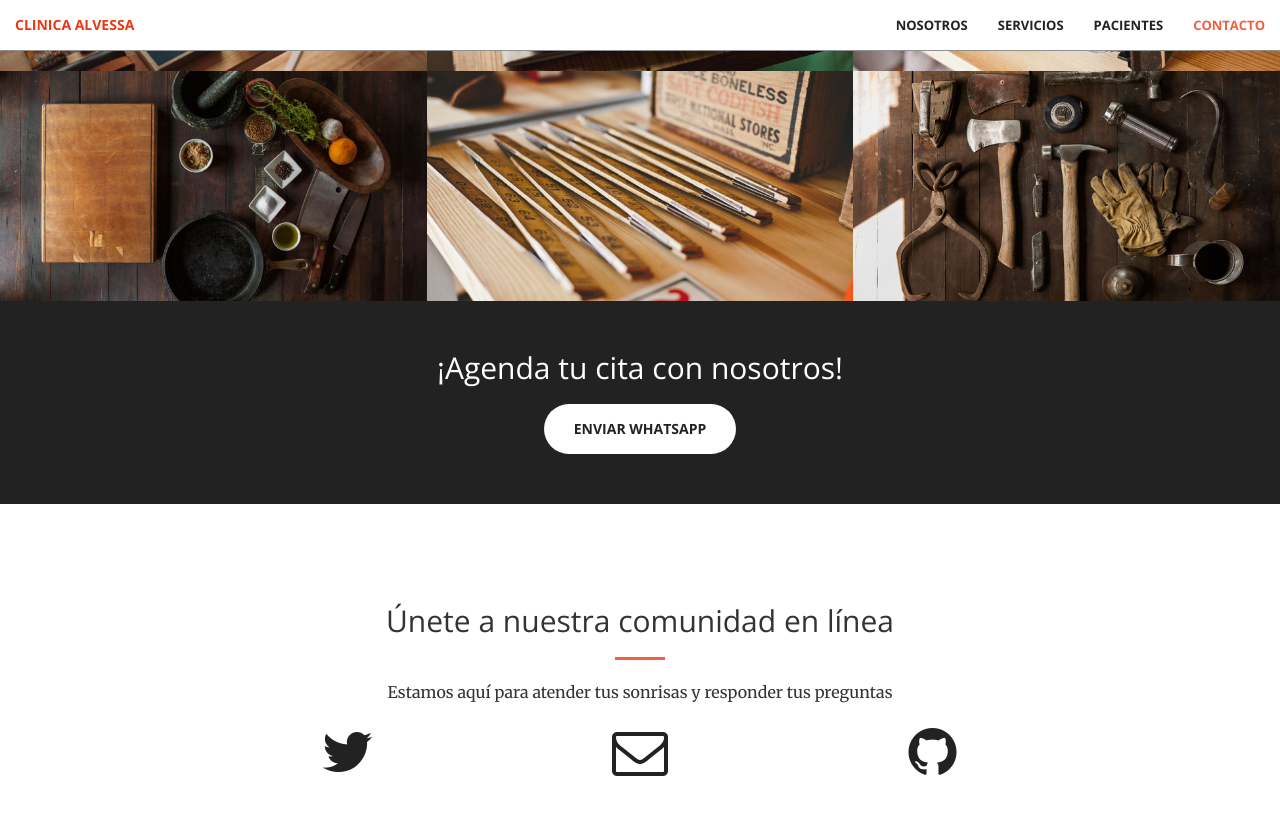
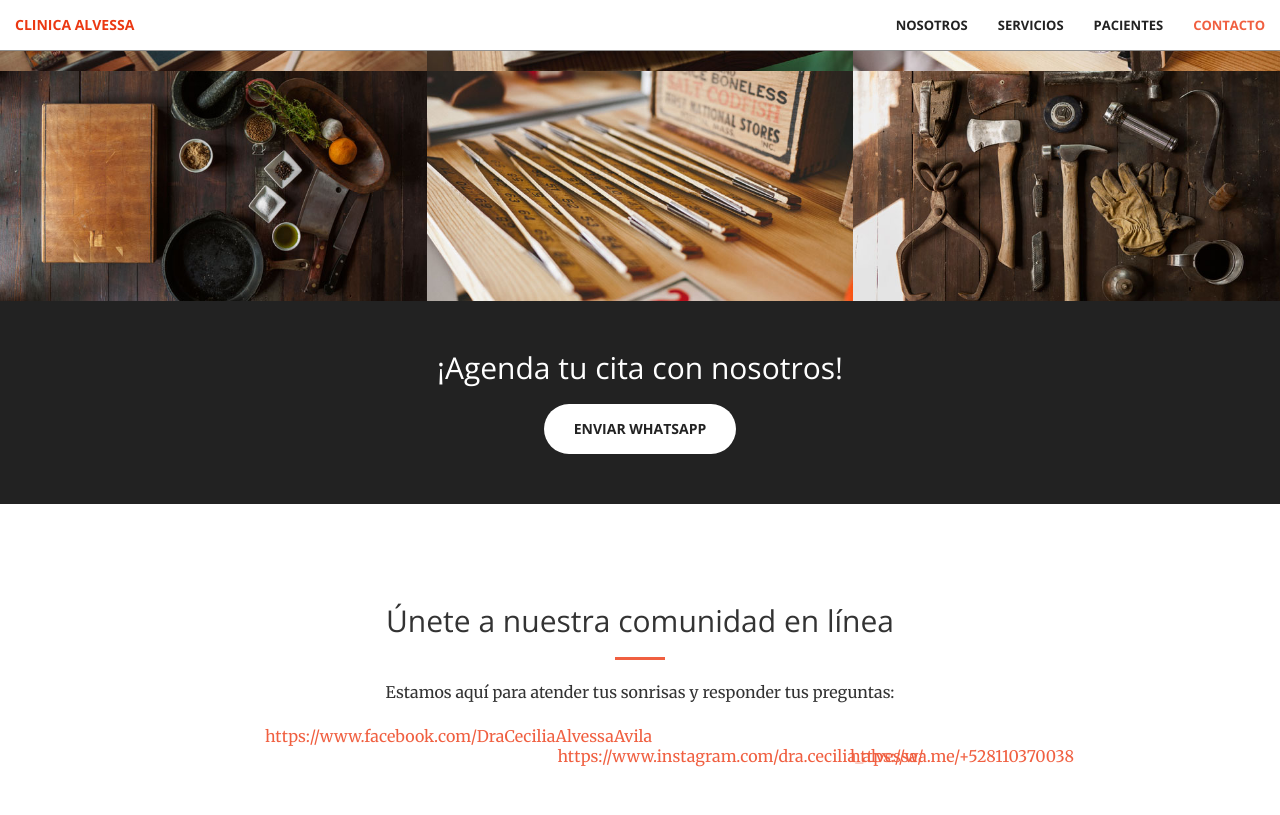
Before and after one commit to patriciogtrz/alvessa.com, a Jekyll site: the page built from index.html, in a window 1280 px wide and 900 px high, scrolled down 1933 px. Shown: the top 815 px of the window. Built offline with Jekyll 4.4.1, drawn with Linux system fonts in a browser that asks for light colours.

Commit message:
GitHub dev

```diff
--- a/_includes/contact.html
+++ b/_includes/contact.html
@@ -4,24 +4,24 @@
             <div class="col-lg-8 col-lg-offset-2 text-center">
                 <h2 class="section-heading">Únete a nuestra comunidad en línea</h2>
                 <hr class="primary">
-                <p>Estamos aquí para atender tus sonrisas y responder tus preguntas</p>
+                <p>Estamos aquí para atender tus sonrisas y responder tus preguntas:</p>
             </div>
         <div class="col-lg-2 col-lg-offset-2 text-center">
-            <a href="https://twitter.com/{{ site.twitter_username }}">
-                <i class="fa fa-twitter fa-3x wow bounceIn" data-wow-delay=".1s"></i>
-                <p>{{ site.twitter_username }}</p>
+            <a href="{{ site.facebook_page }}">
+                <i class="fa-brands fa-square-facebook fa-3x wow bounceIn" data-wow-delay=".1s"></i>
+                <p>{{ site.facebook_page }}</p>
             </a>
         </div>
         <div class="col-lg-2 col-lg-offset-1 text-center">
-            <a href="mailto:{{ site.email }}">
-            <i class="fa fa-envelope-o fa-3x wow bounceIn" data-wow-delay=".1s"></i>
-                <p>{{ site.email }}</p>
+            <a href="{{ site.instagram_page }}">
+            <i class="fa fa-brands fa-square-instagram fa-3x wow bounceIn" data-wow-delay=".1s"></i>
+                <p>{{ site.instagram_page }}</p>
             </a>
         </div>
         <div class="col-lg-2 col-lg-offset-1 text-center">
-            <a href="https://github.com/{{ site.github_username }}">
-            <i class="fa fa-github fa-3x wow bounceIn" data-wow-delay=".1s"></i>
-                <p>{{ site.github_username }}</p>
+            <a href="{{ site.whatsapp }}">
+            <i class="fa fa-brands fa-square-whatsapp fa-3x wow bounceIn" data-wow-delay=".1s"></i>
+                <p>{{ site.whatsapp }}</p>
             </a>
         </div>
 
```
